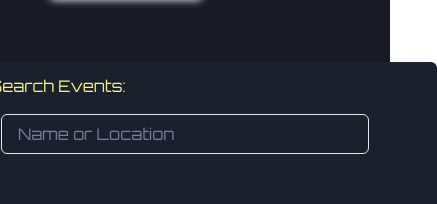
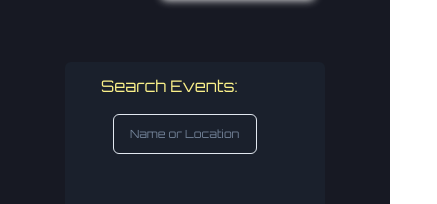
Before and after one commit to XML3/starter-final-project-react, a React (Vite) app: page / in a window 390 px wide. Shown: the part 879-1083 px from the top of the page, 437 px wide, since content can reach past the window. Built offline with nearby package versions, Linux system fonts and the light colour scheme; no server answers.

Commit message:
responsive

```diff
--- a/src/components/SearchItem.jsx
+++ b/src/components/SearchItem.jsx
@@ -11,7 +11,9 @@ export const SearchItem = ({ handleFilteredEvents }) => {
     <div className="search item">
       <TextInput
         placeholder="Name or Location"
+        fontSize={{ base: "0.7rem", md: "0.7rem" }}
         mb={"3rem"}
+        w={{ base: "9rem", md: "20rem" }}
         onChange={handleChange}
       />
     </div>
```
